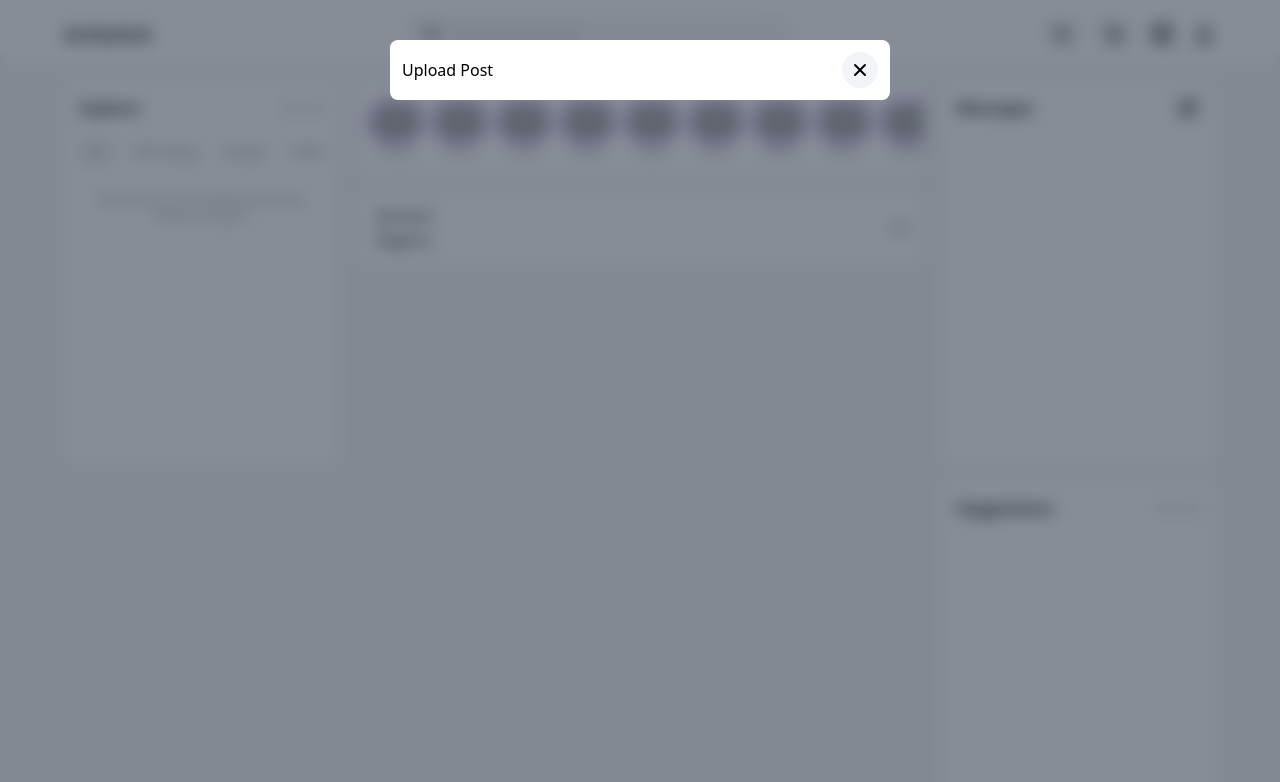
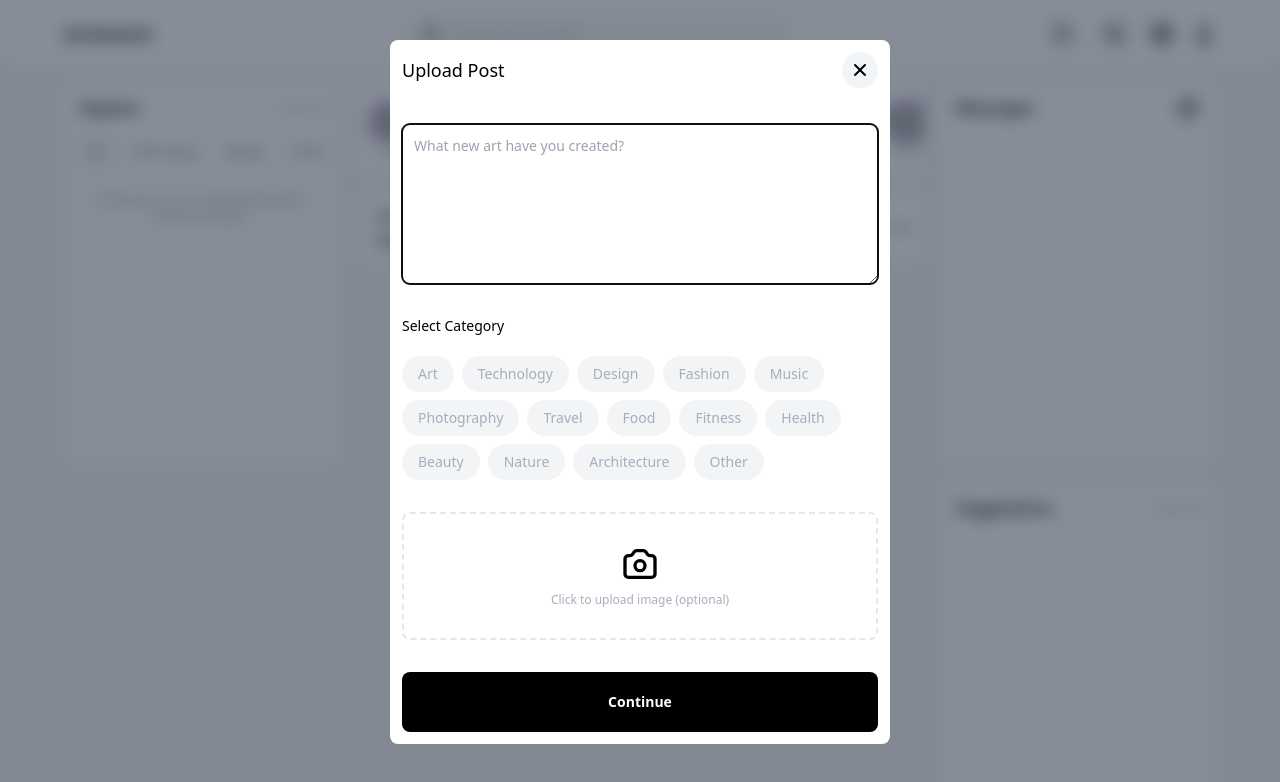
Before and after one commit to KayodeOlusi/art_switch, a Next.js app in the folder artswitch-client/: page / in a window 1280 px wide. Both pictures are taken after a click on the element 1062 px from the left and 34 px from the top of the page. Shown: the top 782 px of the page. Built offline with nearby package versions, Linux system fonts and the light colour scheme; no server answers; grey boxes are pictures that could not be loaded.

Commit message:
upload post modal

```diff
--- a/artswitch-client/components/home/posts/upload-post.tsx
+++ b/artswitch-client/components/home/posts/upload-post.tsx
@@ -1,20 +1,145 @@
+import React from "react";
+import useModal from "hooks/useModal";
+import { postTags } from "utils/data";
+import { MODAL_VIEWS } from "typings/app";
 import { XIcon } from "@heroicons/react/solid";
-import React from "react";
-import { MODAL_VIEWS } from "typings/app";
+import { CameraIcon, TrashIcon } from "@heroicons/react/outline";
+import { errorMessage } from "services/client";
 
 type Props = {};
 
+type TFormValues = {
+  caption: string;
+  selectedTags: string[];
+  image: string;
+};
+
 const UploadPost = (props: Props) => {
+  const { closeModal } = useModal();
+  const imageInputRef = React.useRef<HTMLInputElement>(null);
+  const [formValues, setFormValues] = React.useState<TFormValues>({
+    caption: "",
+    selectedTags: [],
+    image: "",
+  });
+
+  const handleFormSubmit = (e: React.FormEvent<HTMLFormElement>) => {
+    e.preventDefault();
+    console.log(formValues);
+  };
+
+  const handleImageLoad = (e: React.ChangeEvent<HTMLInputElement>) => {
+    const reader = new FileReader();
+    const maxSize = 1024 * 1024 * 2;
+
+    if (e.target.files && e.target.files[0].size > maxSize) {
+      return errorMessage("Image size is too large");
+    }
+
+    if (e.target.files) {
+      reader.readAsDataURL(e.target.files[0]);
+    }
+
+    reader.onload = (readerEvent: ProgressEvent<FileReader>) => {
+      return setFormValues(prev => ({
+        ...prev,
+        image: readerEvent.target?.result as string,
+      }));
+    };
+  };
+
   return (
     <div
-      className="w-[500px] rounded-lg bg-white p-3"
+      className="w-[500px] rounded-lg bg-white p-3 overflow-y-scroll"
       id={MODAL_VIEWS.UPLOAD_POST}
       data-testid={MODAL_VIEWS.UPLOAD_POST}
     >
       <section className="flex items-center justify-between">
-        <h3 className="tex-lg font-medium">Upload Post</h3>
-        <XIcon className="nav-icons" />
+        <h3 className="text-lg font-medium">Upload Post</h3>
+        <XIcon className="nav-icons" onClick={closeModal} />
       </section>
+
+      <form className="space-y-8 mt-9" onSubmit={handleFormSubmit}>
+        <div className="flex flex-col">
+          <textarea
+            value={formValues.caption}
+            className="p-3 rounded-lg h-40 text-sm"
+            placeholder="What new art have you created?"
+            onChange={e =>
+              setFormValues(prev => ({ ...prev, caption: e.target.value }))
+            }
+          />
+        </div>
+        <div className="flex flex-col">
+          <p className="font-medium text-sm">Select Category</p>
+          <div className="mt-3">
+            {postTags.map((tag: string) => (
+              <button
+                key={tag}
+                type="button"
+                className={`${
+                  formValues.selectedTags.includes(tag) &&
+                  "border-[2px] border-gray-500"
+                } rounded-full px-4 py-2 text-sm mr-2 mt-2 capitalize
+                 bg-gray-100 text-secondaryText`}
+                onClick={() => {
+                  if (formValues.selectedTags.includes(tag)) {
+                    setFormValues(prev => ({
+                      ...prev,
+                      selectedTags: prev.selectedTags.filter(t => t !== tag),
+                    }));
+                  } else {
+                    setFormValues(prev => ({
+                      ...prev,
+                      selectedTags: [...prev.selectedTags, tag],
+                    }));
+                  }
+                }}
+              >
+                {tag}
+              </button>
+            ))}
+          </div>
+        </div>
+        {formValues.image ? (
+          <div className="relative w-full h-32">
+            <TrashIcon
+              className="text-red-500 w-5 h-5 absolute right-0 cursor-pointer"
+              onClick={() => setFormValues(prev => ({ ...prev, image: "" }))}
+            />
+            <img
+              alt="image"
+              src={formValues.image}
+              className="w-full h-full object-contain"
+            />
+          </div>
+        ) : (
+          <div
+            onClick={() => imageInputRef.current?.click()}
+            className="w-full flex flex-col items-center space-y-2 cursor-pointer
+              justify-center mt-60 border-dashed border-[2px] h-32 rounded-lg"
+          >
+            <CameraIcon className="w-10 h-10" />
+            <p className="text-xs font-medium text-secondaryText">
+              Click to upload image (optional)
+            </p>
+          </div>
+        )}
+        <input
+          hidden
+          type="file"
+          accept="image/*"
+          ref={imageInputRef}
+          onChange={handleImageLoad}
+        />
+        <button
+          type="submit"
+          className="w-full bg-black text-white py-5
+          rounded-lg font-bold text-sm"
+        >
+          Continue
+        </button>
+      </form>
     </div>
   );
 };
```
